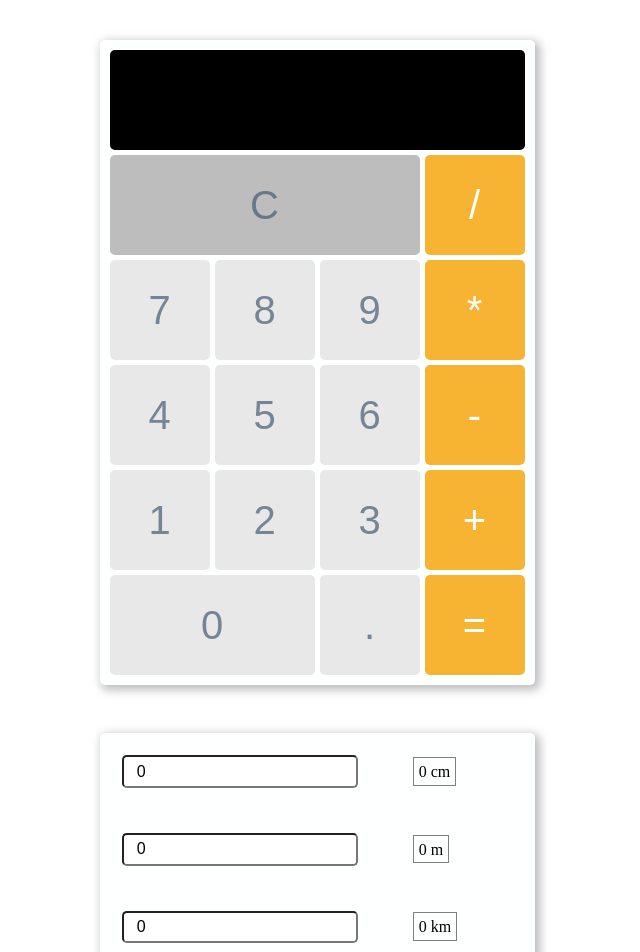
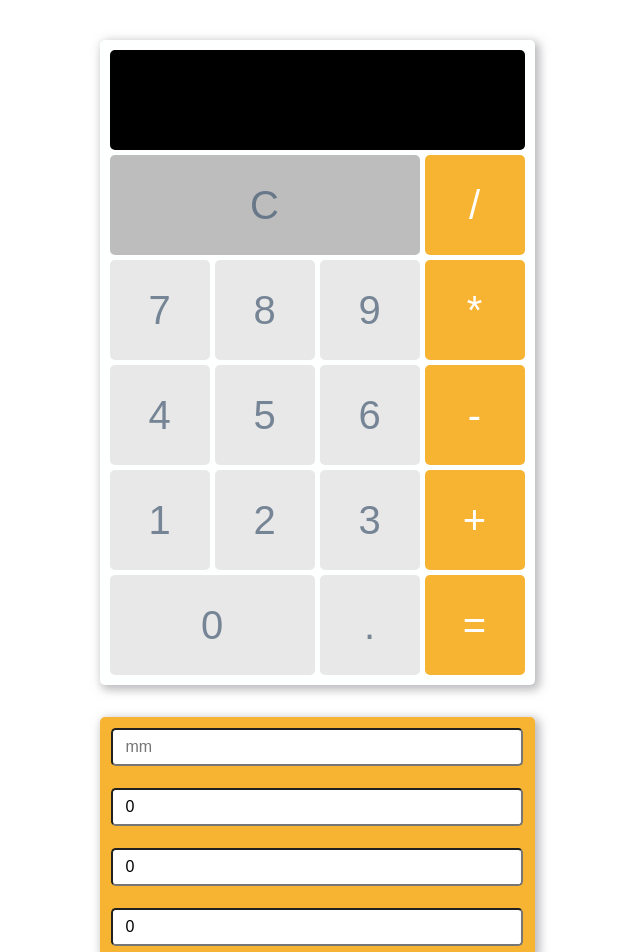
Before and after one commit to SergeiRavinski/calculator-vue, a Vue app: page / in a window 1280 px wide. Shown: the top 952 px of the page, without its empty margins (323-963 px from the left). Built offline with nearby package versions, Linux system fonts and the light colour scheme.

Commit message:
Added function converter

```diff
--- a/src/components/Converter.vue
+++ b/src/components/Converter.vue
@@ -1,11 +1,12 @@
 <template>
 	<section class="converter">
-		<input class="converter__input" type="number" placeholder="mm" v-model="valueMM" />
-		<div class="converter__output">{{ valueCM }} cm</div>
-		<input class="converter__input" type="number" placeholder="cm" v-model="valueCM" />
+		<input class="converter__input" type="number" placeholder="mm" v-model="valueMM"/>
+		<input class="converter__input" type="number" placeholder="cm" v-model="valueCM"/>
+		<input class="converter__input" type="number" placeholder="m" v-model="valueM"/>
+		<input class="converter__input" type="number" placeholder="km" v-model="valueKM"/>
+		<!--<div class="converter__output">{{ valueCM }} cm</div>
 		<div class="converter__output">{{ valueM }} m</div>
-		<input class="converter__input" type="number" placeholder="m" v-model="valueM" />
-		<div class="converter__output">{{ valueKM }} km</div>
+		<div class="converter__output">{{ valueKM }} km</div>-->
 	</section>
 
 </template>
@@ -14,9 +15,10 @@
 	export default {
 		data() {
 			return {
-				valueMM: 0,
-				valueCM: 0,
-				valueM: 0,
+				valueMM: '',
+				valueCM: '',
+				valueM: '',
+				valueKM: '',
 			}
 		},
 
@@ -25,10 +27,10 @@
 				return (this.valueMM / 10);
 			},
 			valueM() {
-				return (this.valueCM / 100);
+				return ((this.valueMM / 10) / 100);
 			},
 			valueKM() {
-				return (this.valueM / 1000);
+				return (((this.valueMM / 10) / 100) / 1000);
 			}
 		},
 	}
@@ -39,8 +41,10 @@
 
 <style>
 	.converter {
-		position: absolute;
-		background: #feffff;
+		background: #F7B432;
+		display: flex;
+		flex-direction: column;
+		color: black;
 		width: 20rem;
 		height: 15rem;
 		margin: 1rem auto 2rem auto;
@@ -51,21 +55,18 @@
 
 	.converter__output {
 		display: inline;
-		margin: 1rem 1rem 1rem 2rem;
-		border: 1px solid gray;
+		margin: 0 2rem 0.7rem 2rem;
 		padding: 0.3rem;
 		overflow: scroll;
-
-
+		border-radius: 0.3rem;
 	}
 
 	.converter__input {
-		height: 0.2rem;
+		height: 0.5rem;
 		padding: 0.8rem;
 		border-radius: 0.3rem;
 		overflow: scroll;
-		margin: 1.4rem;
+		margin: 0.7rem;
 		font-size: 1rem;
 	}
-
 </style>
```
Also changed, not shown: src/components/Calculator.vue (+3 -7 lines).
